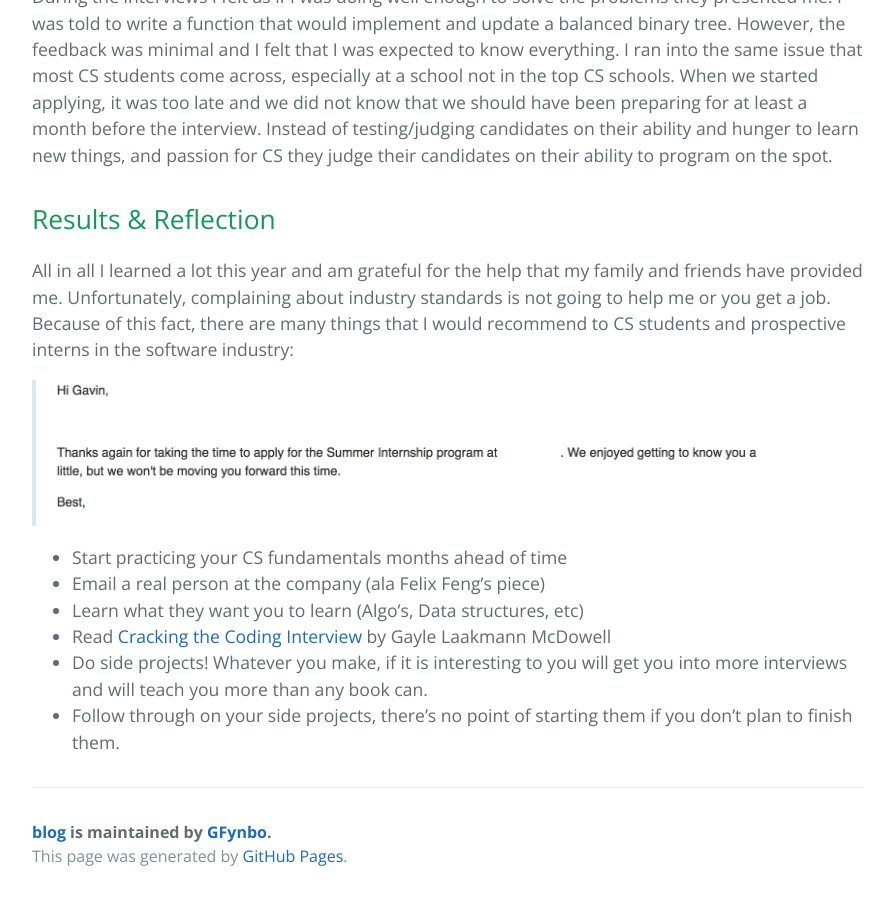
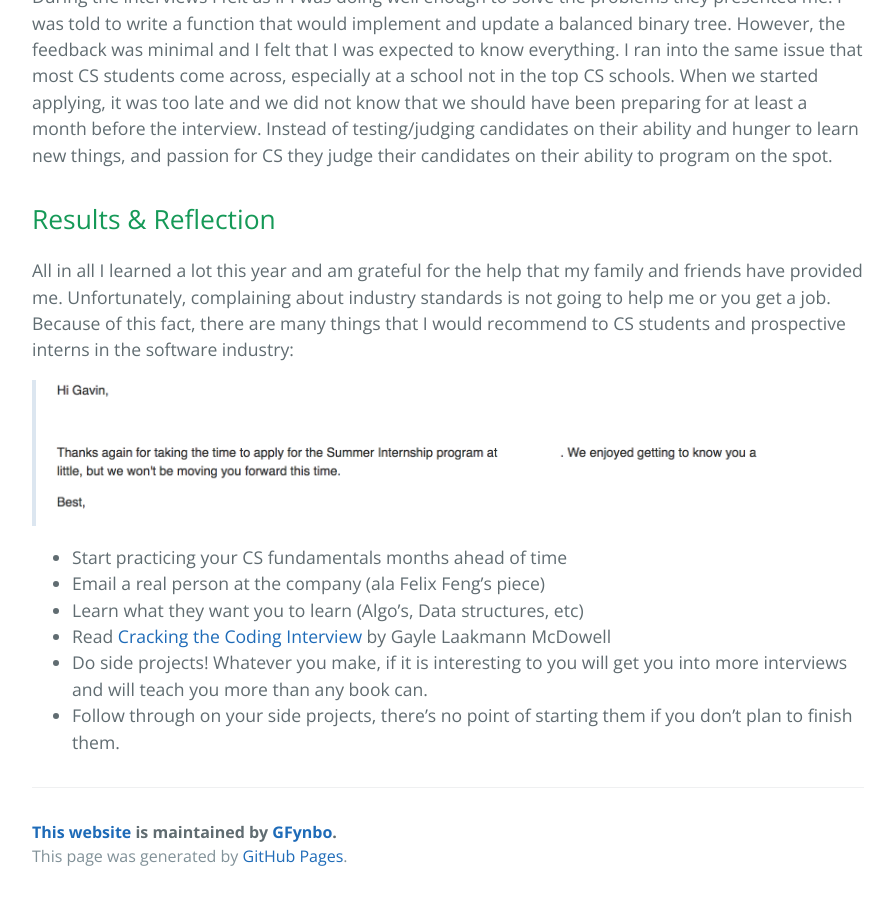
Before and after one commit to GFynbo/blog, a Jekyll site: the page built from _posts/2017-02-27-first-post.md, in a window 1280 px wide and 900 px high, scrolled down 2998 px. Shown: the whole window, without its empty margins (192-1085 px from the left). Built offline with Jekyll 4.4.1, drawn with Linux system fonts in a browser that asks for light colours.

Commit message:
fixed links

```diff
--- a/_layouts/post.html
+++ b/_layouts/post.html
@@ -20,7 +20,7 @@
       {{ content }}
       <footer class="site-footer">
         {% if site.github.is_project_page %}
-          <span class="site-footer-owner"><a href="{{ site.github.repository_url }}">{{ site.github.repository_name }}</a> is maintained by <a href="{{ site.github.owner_url }}">{{ site.github.owner_name }}</a>.</span>
+          <span class="site-footer-owner"><a href="{{ site.github.repository_url }}">This website</a> is maintained by <a href="{{ site.github.owner_url }}">{{ site.github.owner_name }}</a>.</span>
         {% endif %}
         <span class="site-footer-credits">This page was generated by <a href="https://pages.github.com">GitHub Pages</a>.</span>
       </footer>
--- a/about.md
+++ b/about.md
@@ -1,7 +1,7 @@
 ---
 layout: default
 title: About Me
-permalink: /blog/about.html
+permalink: /about.html
 tags: about
 ---
 
```
Also changed, not shown: 5 other files.
